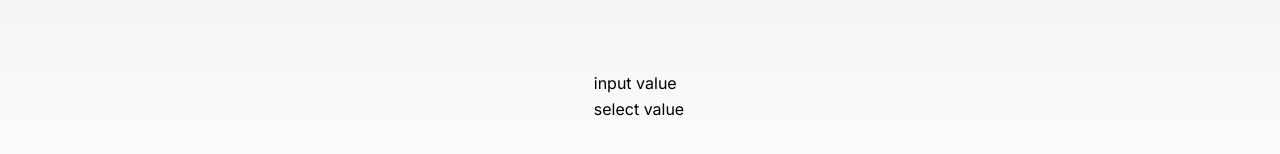
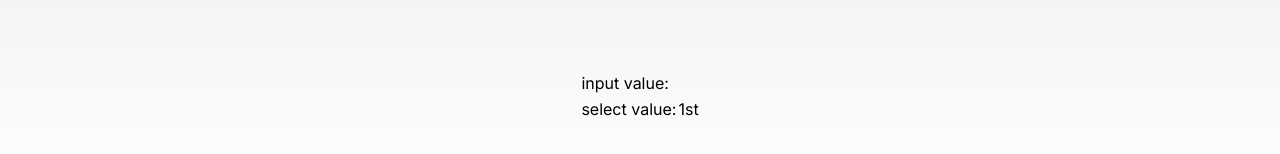
Before and after one commit to Code-for-Hungary/react-custom-form, a Next.js app: page / in a window 1280 px wide. Shown: the part 582-736 px from the top of the page. Built offline with nearby package versions, Linux system fonts and the light colour scheme.

Commit message:
Initial input value handling closes #3

```diff
--- a/app/page.tsx
+++ b/app/page.tsx
@@ -3,18 +3,24 @@ import {useState} from "react";
 
 export default function Home() {
   const [inputValue, setInputValue] = useState('')
-  const [selectValue, setSelectValue] = useState('')
+  const [selectValue, setSelectValue] = useState('1st')
 
   return (
     <main className="flex min-h-screen flex-col items-center justify-between p-24">
         <h1>Next form page</h1>
 
-        <input type="text" onChange={({ target }) => setInputValue(target.value)} />
+        <input
+          type="text" onChange={({ target }) => setInputValue(target.value)}
+          value={inputValue}
+        />
 
-        <select onChange={({ target }) => setSelectValue(target.value)}>
-          <option>First</option>
-          <option>Second</option>
-          <option>Third</option>
+        <select
+          onChange={({ target }) => setSelectValue(target.value)}
+          value={selectValue}
+          >
+          <option value="1st">First</option>
+          <option value="2nd">Second</option>
+          <option value="3rd">Third</option>
         </select>
 
       <input type="checkbox" />
@@ -23,11 +29,11 @@ export default function Home() {
       <table>
         <tbody>
         <tr>
-          <td>input value</td>
+          <td>input value:</td>
           <td>{inputValue}</td>
         </tr>
         <tr>
-          <td>select value</td>
+          <td>select value:</td>
           <td>{selectValue}</td>
         </tr>
         </tbody>
```
